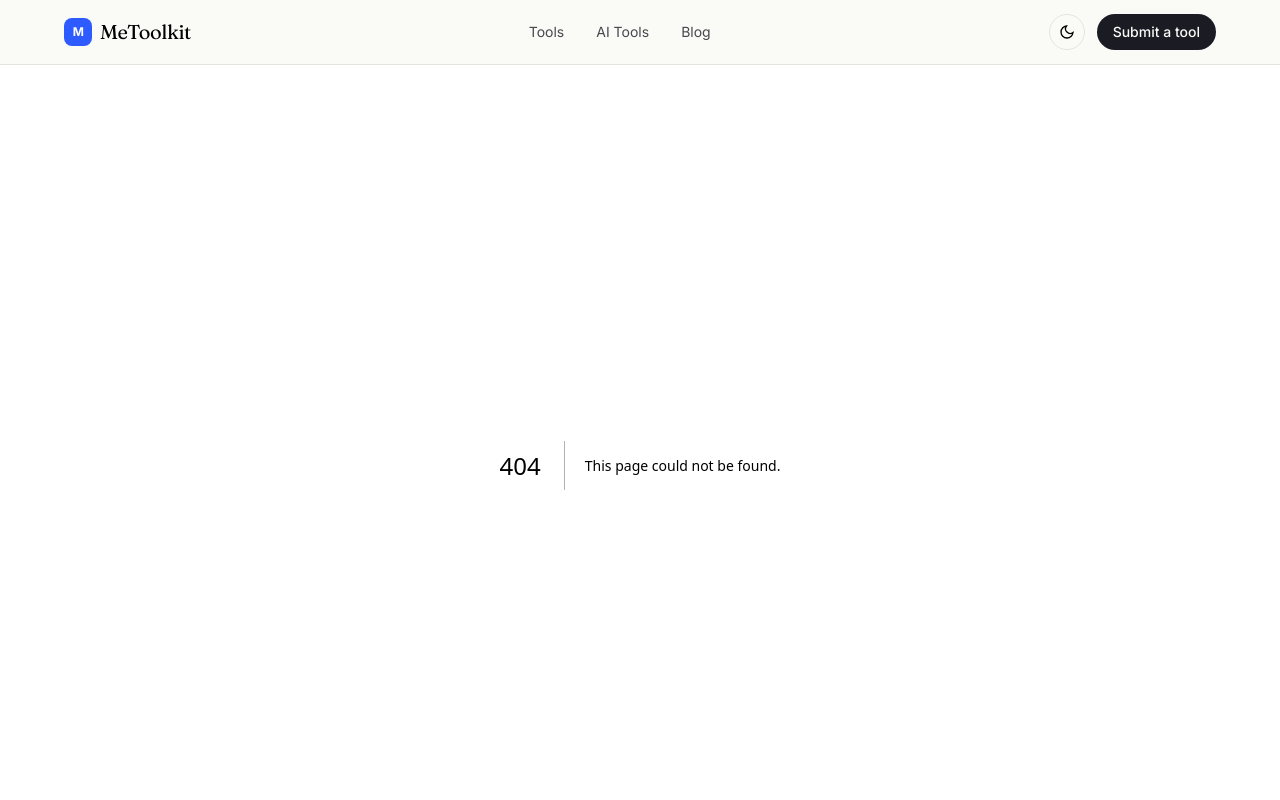
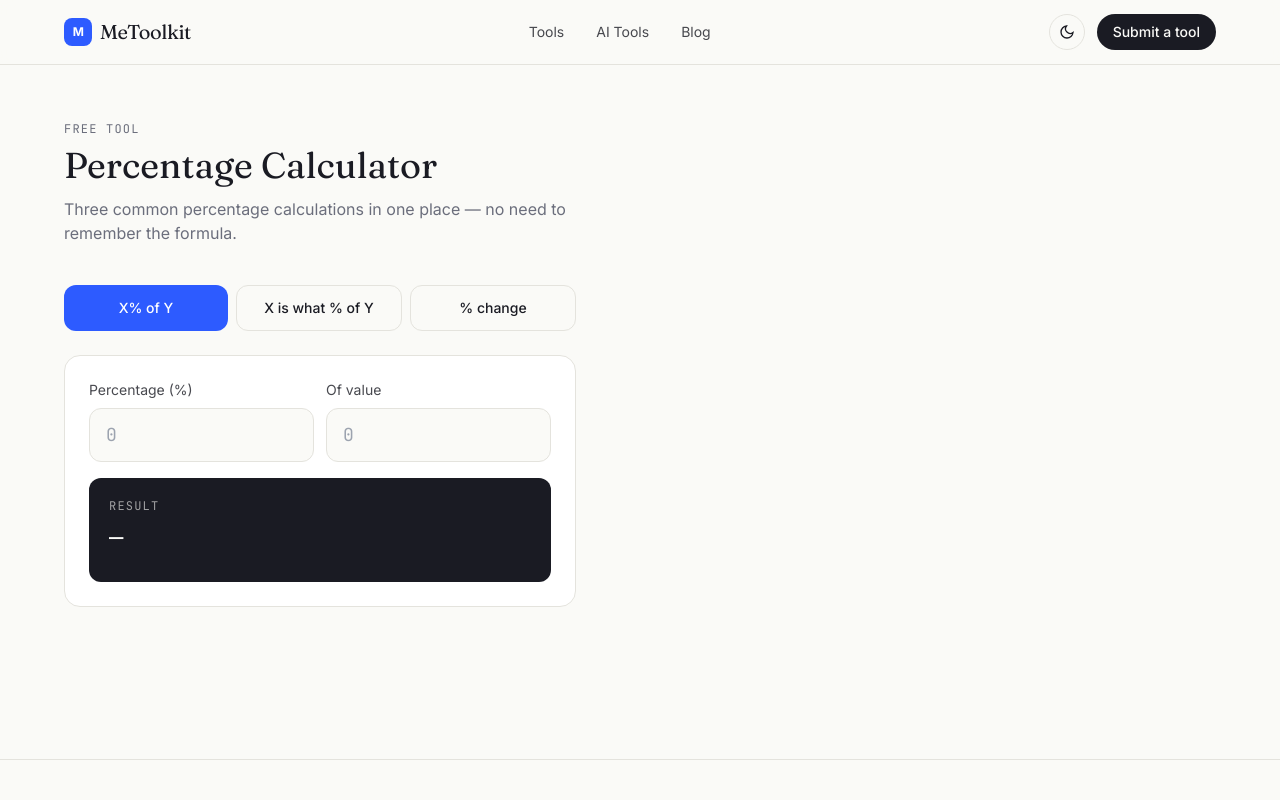
Before and after one commit to coolkishan44/metoolkit, a Next.js app: page /percentage-calculator in a window 1280 px wide. Before the commit this address had no page. Shown: the top 800 px of the page. Built offline with nearby package versions, Linux system fonts and the light colour scheme.

Commit message:
Add files via upload

```diff
--- /dev/null
+++ b/app/percentage-calculator/page.tsx
@@ -0,0 +1,135 @@
+"use client";
+
+import { useMemo, useState } from "react";
+
+type Mode = "percentOf" | "whatPercent" | "change";
+
+const modes: { id: Mode; label: string }[] = [
+  { id: "percentOf", label: "X% of Y" },
+  { id: "whatPercent", label: "X is what % of Y" },
+  { id: "change", label: "% change" }
+];
+
+function formatNum(n: number): string {
+  if (!Number.isFinite(n)) return "—";
+  return n.toLocaleString("en-IN", { maximumFractionDigits: 2 });
+}
+
+export default function PercentageCalculatorPage() {
+  const [mode, setMode] = useState<Mode>("percentOf");
+  const [x, setX] = useState("");
+  const [y, setY] = useState("");
+
+  const xNum = parseFloat(x);
+  const yNum = parseFloat(y);
+
+  const result = useMemo(() => {
+    if (Number.isNaN(xNum) || Number.isNaN(yNum)) return null;
+
+    if (mode === "percentOf") {
+      return { value: (xNum / 100) * yNum, suffix: "" };
+    }
+    if (mode === "whatPercent") {
+      if (yNum === 0) return null;
+      return { value: (xNum / yNum) * 100, suffix: "%" };
+    }
+    // change: from X to Y
+    if (xNum === 0) return null;
+    return { value: ((yNum - xNum) / Math.abs(xNum)) * 100, suffix: "%" };
+  }, [mode, xNum, yNum]);
+
+  const labels: Record<Mode, { x: string; y: string; sentence: (r: string) => string }> = {
+    percentOf: {
+      x: "Percentage (%)",
+      y: "Of value",
+      sentence: (r) => `${x || "X"}% of ${y || "Y"} is ${r}`
+    },
+    whatPercent: {
+      x: "Value",
+      y: "Out of",
+      sentence: (r) => `${x || "X"} is ${r} of ${y || "Y"}`
+    },
+    change: {
+      x: "From value",
+      y: "To value",
+      sentence: (r) => `Change from ${x || "X"} to ${y || "Y"} is ${r}`
+    }
+  };
+
+  return (
+    <div className="max-w-content mx-auto px-6 py-14">
+      <p className="text-xs font-mono uppercase tracking-widest text-muted mb-2">Free tool</p>
+      <h1 className="font-display text-3xl md:text-4xl text-ink dark:text-white mb-3">
+        Percentage Calculator
+      </h1>
+      <p className="text-muted mb-10 max-w-xl">
+        Three common percentage calculations in one place — no need to remember the formula.
+      </p>
+
+      <div className="max-w-lg">
+        <div className="flex gap-2 mb-6">
+          {modes.map((m) => (
+            <button
+              key={m.id}
+              onClick={() => setMode(m.id)}
+              className={`flex-1 rounded-xl py-3 text-sm font-medium transition-colors ${
+                mode === m.id
+                  ? "bg-indigo text-white"
+                  : "border border-line dark:border-white/10 text-ink dark:text-white hover:border-indigo"
+              }`}
+            >
+              {m.label}
+            </button>
+          ))}
+        </div>
+
+        <div className="rounded-2xl border border-line dark:border-white/10 bg-surface dark:bg-white/[0.03] p-6 space-y-4">
+          <div className="flex items-end gap-3">
+            <div className="flex-1">
+              <label htmlFor="x-value" className="block text-sm text-ink/80 dark:text-white/80 mb-2">
+                {labels[mode].x}
+              </label>
+              <input
+                id="x-value"
+                type="text"
+                inputMode="decimal"
+                value={x}
+                onChange={(e) => setX(e.target.value.replace(/[^0-9.-]/g, ""))}
+                placeholder="0"
+                className="w-full rounded-xl border border-line dark:border-white/10 bg-paper dark:bg-[#101118] text-ink dark:text-white px-4 py-3 text-lg font-mono focus-visible:outline-2 focus-visible:outline-indigo"
+              />
+            </div>
+            <div className="flex-1">
+              <label htmlFor="y-value" className="block text-sm text-ink/80 dark:text-white/80 mb-2">
+                {labels[mode].y}
+              </label>
+              <input
+                id="y-value"
+                type="text"
+                inputMode="decimal"
+                value={y}
+                onChange={(e) => setY(e.target.value.replace(/[^0-9.-]/g, ""))}
+                placeholder="0"
+                className="w-full rounded-xl border border-line dark:border-white/10 bg-paper dark:bg-[#101118] text-ink dark:text-white px-4 py-3 text-lg font-mono focus-visible:outline-2 focus-visible:outline-indigo"
+              />
+            </div>
+          </div>
+
+          <div className="rounded-xl bg-ink dark:bg-white/[0.06] p-5">
+            <p className="text-xs font-mono uppercase tracking-widest text-paper/60 dark:text-white/60 mb-2">
+              Result
+            </p>
+            <p className="font-mono text-2xl tabular text-paper dark:text-white mb-2">
+              {result ? `${formatNum(result.value)}${result.suffix}` : "—"}
+            </p>
+            {result && (
+              <p className="text-sm text-paper/70 dark:text-white/70">
+                {labels[mode].sentence(`${formatNum(result.value)}${result.suffix}`)}
+              </p>
+            )}
+          </div>
+        </div>
+      </div>
+    </div>
+  );
+}
```
